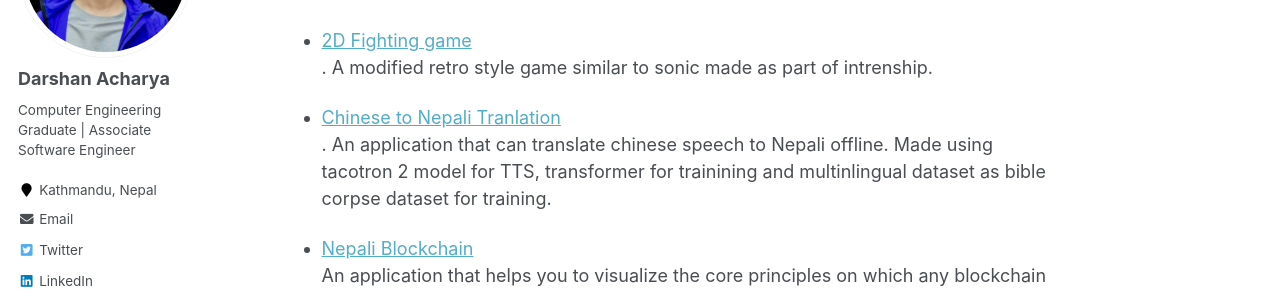
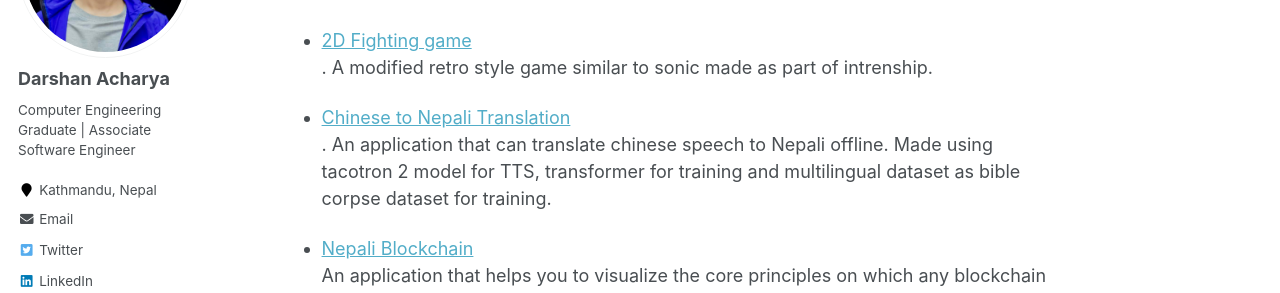
Before and after one commit to acharyadarshan/acharyadarshan.github.io, a Jekyll site: the page built from _pages/about.md, in a window 1280 px wide and 900 px high, scrolled down 2835 px. Shown: the part 153-446 px from the top of the window. Built offline with Jekyll 4.4.1, drawn with Linux system fonts in a browser that asks for light colours.

Commit message:
spelling correct

```diff
--- a/_pages/about.md
+++ b/_pages/about.md
@@ -129,8 +129,8 @@ Fundamentals of CS, Python Programming, Data Structure, C programming.
 <!-- - [Portable Electrocardiogram Device ](https://acharyadarshan.netlify.app/projects.html)<br>
   A cheap and easily portable ECG device that helps you to measure the various prinicpal pulsating activities of heart. -->
 
-- [Chinese to Nepali Tranlation ](https://2d-1.darshanacharya.repl.co/)<br>.
-  An application that can translate chinese speech to Nepali offline. Made using tacotron 2 model for TTS, transformer for trainining and multinlingual dataset as bible corpse dataset for training.
+- [Chinese to Nepali Translation ](https://2d-1.darshanacharya.repl.co/)<br>.
+  An application that can translate chinese speech to Nepali offline. Made using tacotron 2 model for TTS, transformer for training and multilingual dataset as bible corpse dataset for training.
 
 - [Nepali Blockchain](https://nepaliblockchain.netlify.app/)<br>
   An application that helps you to visualize the core principles on which any blockchain application is build upon.
```
Also changed, not shown: _pages/projects.md (+2 -2 lines).
